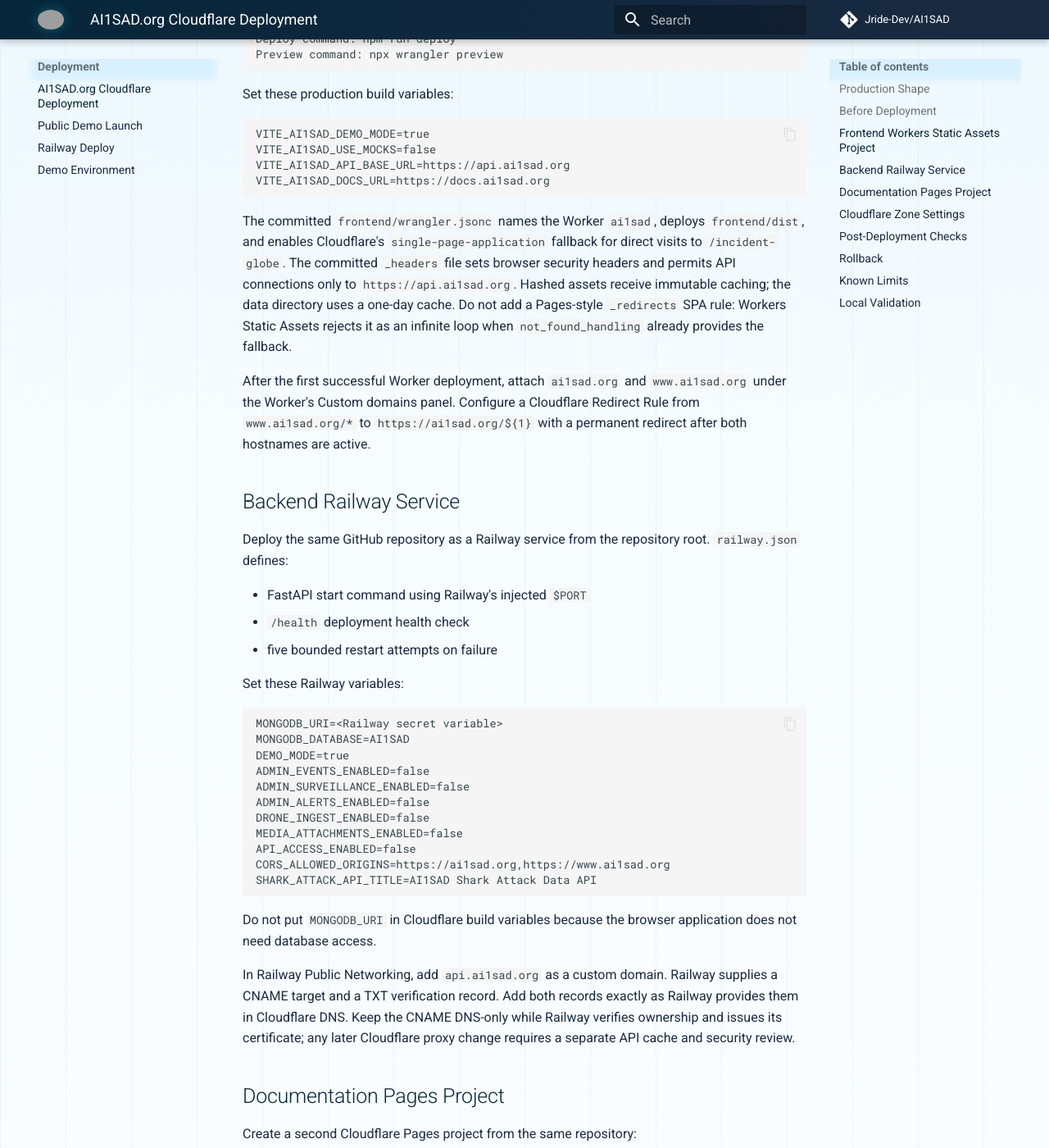
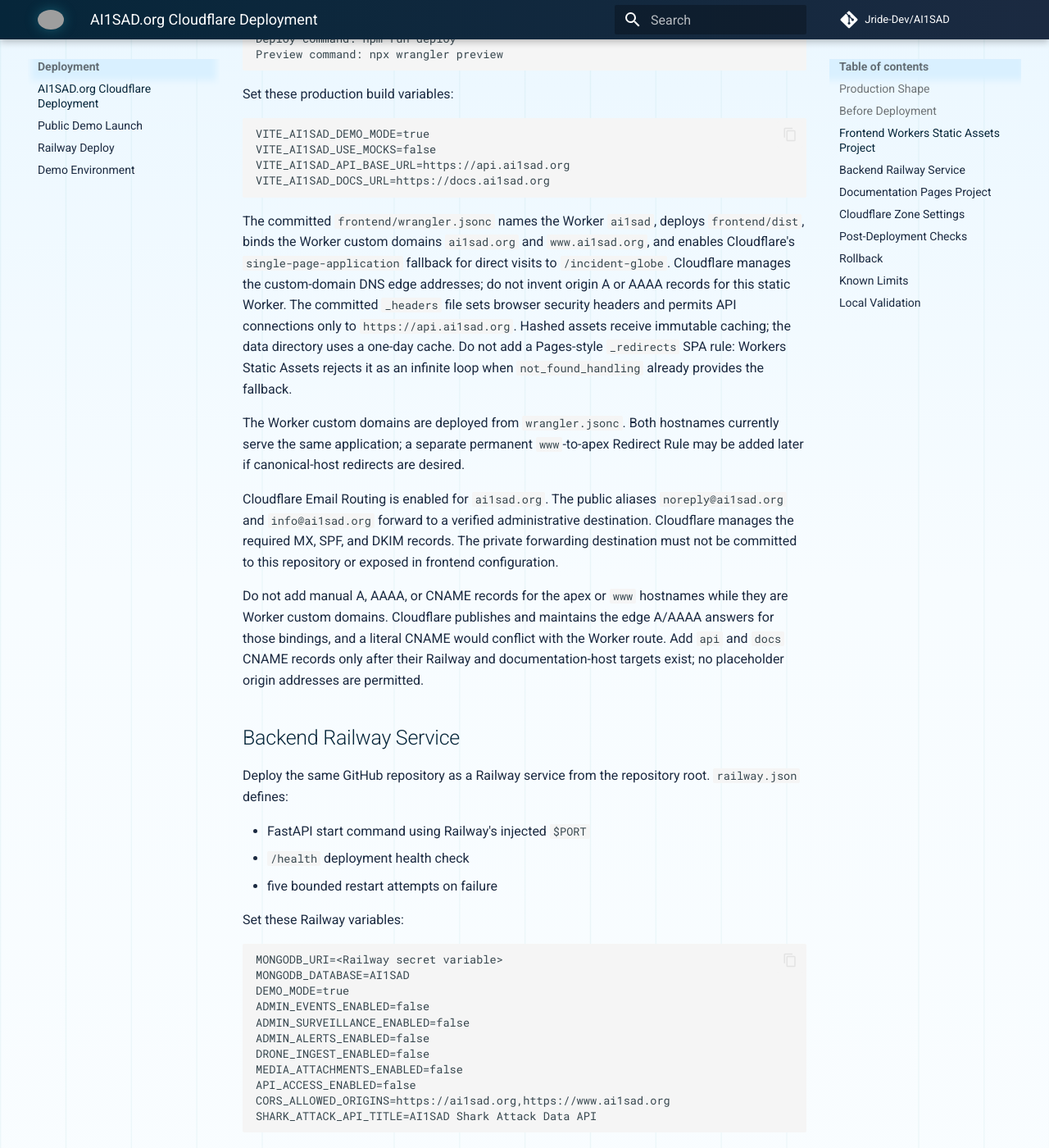
Before and after one commit to Jride-Dev/AI1SAD, an MkDocs documentation site: the page built from docs/CLOUDFLARE_DEPLOY.md, in a window 1280 px wide and 1400 px high, scrolled down 1181 px. Shown: the whole window at 82% size. Built offline with MkDocs 1.6.1 and Material for MkDocs 9.7.7, drawn with Linux system fonts in a browser that asks for light colours; comment, search, counter and statistics services are not loaded; some of the changed text lies outside the part shown; grey boxes are pictures that could not be loaded.

Commit message:
Configure AI1SAD domains and email routing docs

````diff
--- a/docs/CLOUDFLARE_DEPLOY.md
+++ b/docs/CLOUDFLARE_DEPLOY.md
@@ -41,9 +41,13 @@
 VITE_AI1SAD_DOCS_URL=https://docs.ai1sad.org
 ```
 
-The committed `frontend/wrangler.jsonc` names the Worker `ai1sad`, deploys `frontend/dist`, and enables Cloudflare's `single-page-application` fallback for direct visits to `/incident-globe`. The committed `_headers` file sets browser security headers and permits API connections only to `https://api.ai1sad.org`. Hashed assets receive immutable caching; the data directory uses a one-day cache. Do not add a Pages-style `_redirects` SPA rule: Workers Static Assets rejects it as an infinite loop when `not_found_handling` already provides the fallback.
+The committed `frontend/wrangler.jsonc` names the Worker `ai1sad`, deploys `frontend/dist`, binds the Worker custom domains `ai1sad.org` and `www.ai1sad.org`, and enables Cloudflare's `single-page-application` fallback for direct visits to `/incident-globe`. Cloudflare manages the custom-domain DNS edge addresses; do not invent origin A or AAAA records for this static Worker. The committed `_headers` file sets browser security headers and permits API connections only to `https://api.ai1sad.org`. Hashed assets receive immutable caching; the data directory uses a one-day cache. Do not add a Pages-style `_redirects` SPA rule: Workers Static Assets rejects it as an infinite loop when `not_found_handling` already provides the fallback.
 
-After the first successful Worker deployment, attach `ai1sad.org` and `www.ai1sad.org` under the Worker's Custom domains panel. Configure a Cloudflare Redirect Rule from `www.ai1sad.org/*` to `https://ai1sad.org/${1}` with a permanent redirect after both hostnames are active.
+The Worker custom domains are deployed from `wrangler.jsonc`. Both hostnames currently serve the same application; a separate permanent `www`-to-apex Redirect Rule may be added later if canonical-host redirects are desired.
+
+Cloudflare Email Routing is enabled for `ai1sad.org`. The public aliases `noreply@ai1sad.org` and `info@ai1sad.org` forward to a verified administrative destination. Cloudflare manages the required MX, SPF, and DKIM records. The private forwarding destination must not be committed to this repository or exposed in frontend configuration.
+
+Do not add manual A, AAAA, or CNAME records for the apex or `www` hostnames while they are Worker custom domains. Cloudflare publishes and maintains the edge A/AAAA answers for those bindings, and a literal CNAME would conflict with the Worker route. Add `api` and `docs` CNAME records only after their Railway and documentation-host targets exist; no placeholder origin addresses are permitted.
 
 ## Backend Railway Service
 
@@ -144,8 +148,10 @@
 - Production CORS: `https://ai1sad.org` allowed; an unrelated test origin denied.
 - Frontend tests: `30 passed`.
 - Frontend production build: passed; Cloudflare `_headers` and globe texture copied into `dist`. Workers Static Assets configuration and SPA fallback are provided by `frontend/wrangler.jsonc`; the redundant `_redirects` rule was removed after Cloudflare correctly rejected it as an infinite loop.
+- Cloudflare Worker deployment: passed; `ai1sad.org`, `www.ai1sad.org`, and `/incident-globe` returned HTTP `200` over HTTPS, with managed IPv4 and IPv6 edge answers.
+- Email Routing: `ready`; the `noreply` and `info` forwarding rules are enabled, and Cloudflare reports the required MX, SPF, and DKIM records.
 - MkDocs strict build: passed.
 - `railway.json` and `sitemap.xml`: parsed successfully.
 - Frontend audit: seven existing development/build-chain advisories remain (`1` low, `3` moderate, `3` high); no broad dependency update was performed in this deployment-preparation change.
 
-External deployment, DNS, TLS, and production smoke checks remain pending until the reviewed branch is committed, pushed, and the authenticated Cloudflare and Railway account steps are completed.
+Frontend deployment, apex/`www` DNS, TLS, Email Routing, and frontend production smoke checks are complete. Railway API deployment plus `api.ai1sad.org` and documentation hosting plus `docs.ai1sad.org` remain pending; do not create their CNAME records until each service provides its real target.
````
Also changed, not shown: 1 other file.
